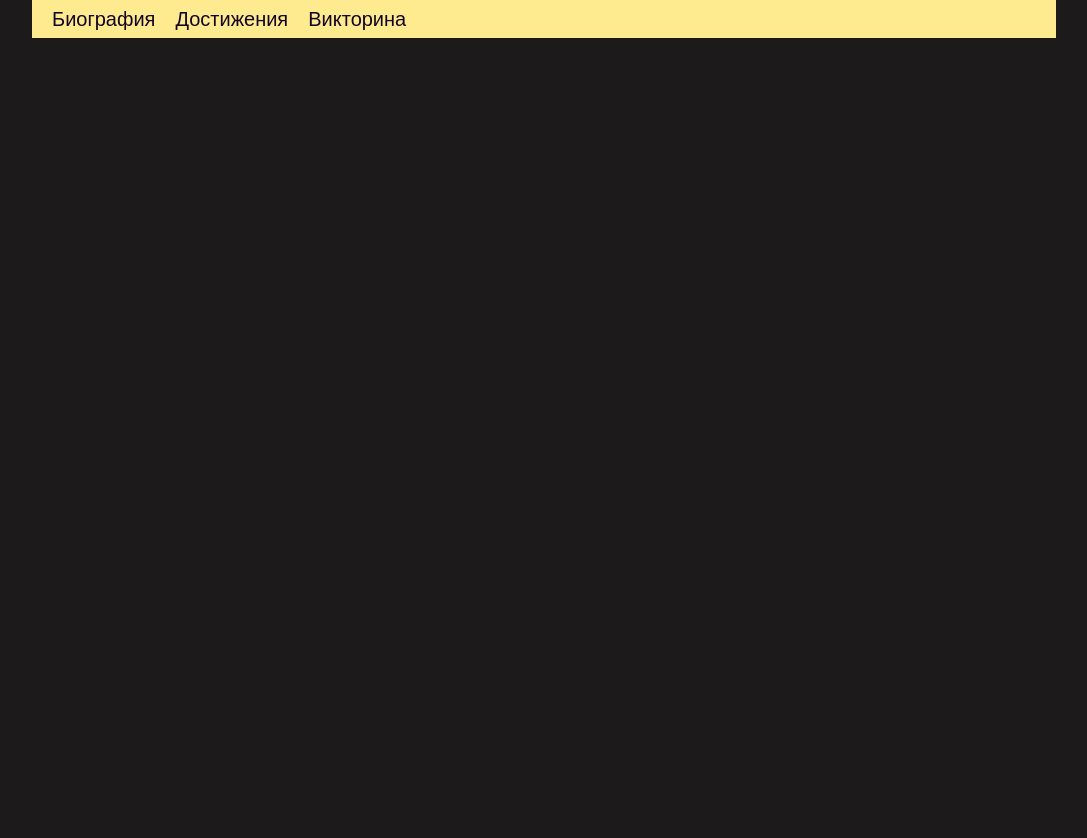
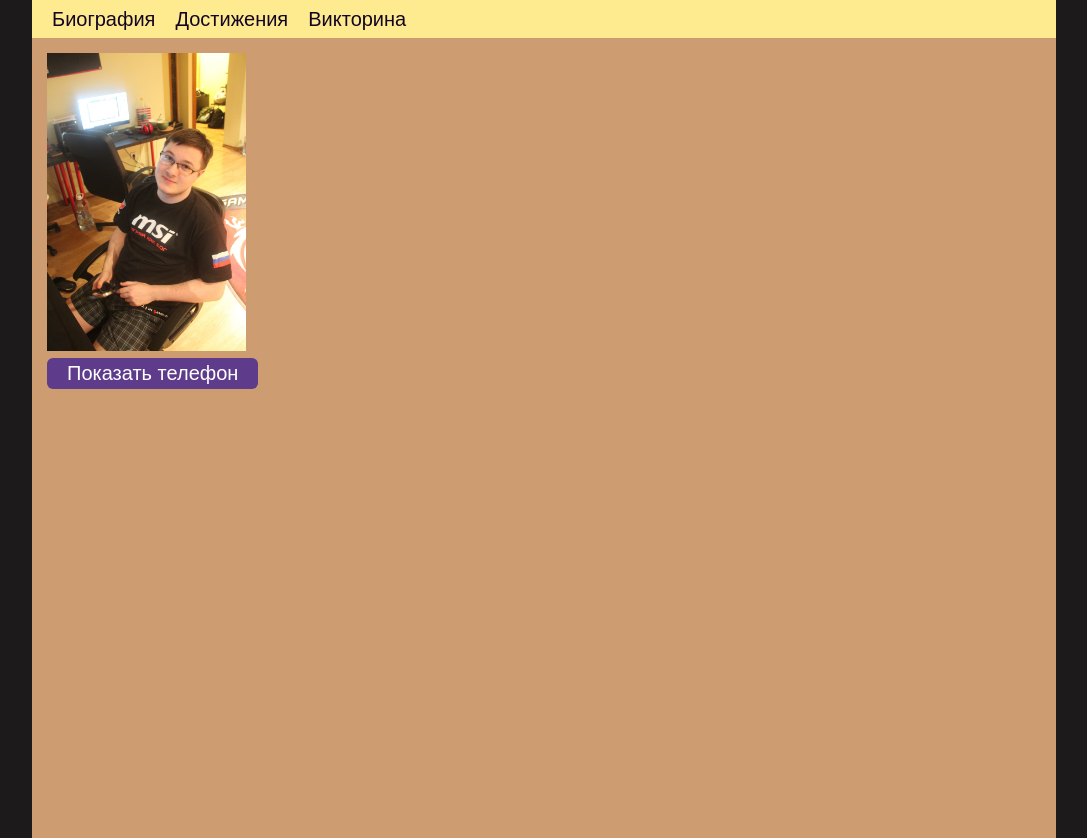
Before and after one commit to Grads521/myWebSiteVue, a Vue app: page / in a window 1280 px wide. Shown: the whole page, without its empty margins (96-1183 px from the left). Before the commit the page ends 800 px from the top, so only its background shows below. Built offline with nearby package versions, Linux system fonts and the light colour scheme.

Commit message:
Добавил main. Надо пофиксить фото, добавить скрипты

```diff
--- a/src/App.vue
+++ b/src/App.vue
@@ -1,14 +1,16 @@
 <template>
   <div class="positioner">
     <Header />
+    <Main />
   </div>
 </template>
 
 <script>
   import Header from '@/components/header'
+  import Main from '@/components/main'
   export default {
     components: {
-      Header
+      Header,Main
     }
   }
 </script>
--- /dev/null
+++ b/src/components/main.vue
@@ -0,0 +1,42 @@
+<template>
+    <main>
+        <div class="wrapper">
+            <div><img src="src/Photo1.jpg" width="20%" height="20%"></div>
+
+            <div class="fio"></div>
+
+            <div class="phone" hidden>
+                89211834241
+            </div>
+
+            <button class="show-phone">
+                Показать телефон
+            </button>
+        </div>
+    </main>
+</template>
+
+<script>
+</script>
+
+<style scoped>
+    main {
+        position: relative;
+        background-color: #cd9c71;
+        width: 100%;
+        height: 100vh;
+        line-height: 1.4;
+        list-style: none;
+    }
+    .wrapper {
+        padding: 15px;
+    }
+    button {
+        color: white;
+        background-color: #5e3b8b;
+        font-size: 20px;
+        padding: 4px 20px;
+        border-radius: 6px;
+        border: 0;
+    }
+</style>
```
Also changed, not shown: src/Photo1.jpg (added).
